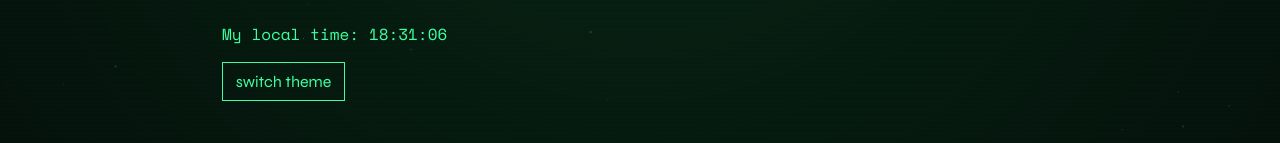
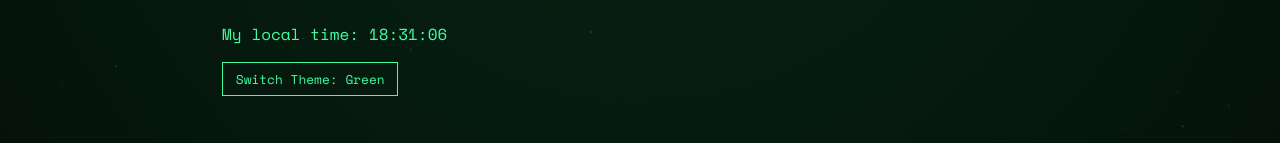
Before and after one commit to andries659/portfolio, a React (Vite) app: page / in a window 1280 px wide. Shown: the part 272-415 px from the top of the page. Built offline with nearby package versions, Linux system fonts and the light colour scheme; no server answers.

Commit message:
Update App.jsx

```diff
--- a/src/App.jsx
+++ b/src/App.jsx
@@ -1,27 +1,80 @@
 import React, { useEffect, useRef, useState } from 'react';
 import Portfolio from './components/Portfolio';
 
+// ===== Theme Definitions =====
+const THEMES = [
+  {
+    id: 'green',
+    label: 'Green',
+    bg: '#050d0a',
+    color: '#e0ffe8',
+    accent: '#3dffa0',
+    starRgb: '120, 220, 180',
+    vignette: 'rgba(40,255,120,0.1)',
+  },
+  {
+    id: 'purple',
+    label: 'Purple',
+    bg: '#0a0510',
+    color: '#f3e8ff',
+    accent: '#c084fc',
+    starRgb: '180, 120, 255',
+    vignette: 'rgba(160,80,255,0.1)',
+  },
+  {
+    id: 'red',
+    label: 'Red',
+    bg: '#0d0505',
+    color: '#ffe8e8',
+    accent: '#ff5f6d',
+    starRgb: '255, 100, 100',
+    vignette: 'rgba(255,60,60,0.1)',
+  },
+  {
+    id: 'blue',
+    label: 'Blue',
+    bg: '#030810',
+    color: '#e8f4ff',
+    accent: '#38bdf8',
+    starRgb: '80, 180, 255',
+    vignette: 'rgba(40,160,255,0.1)',
+  },
+  {
+    id: 'amber',
+    label: 'Amber',
+    bg: '#0d0900',
+    color: '#fff8e8',
+    accent: '#fbbf24',
+    starRgb: '255, 200, 60',
+    vignette: 'rgba(255,180,30,0.1)',
+  },
+];
+
 function App() {
   const canvasRef = useRef(null);
+  const starRgbRef = useRef(THEMES[0].starRgb);
 
   // ===== State =====
   const [time, setTime] = useState('');
   const [displayText, setDisplayText] = useState('');
-  const [theme, setTheme] = useState('green');
+  const [themeIndex, setThemeIndex] = useState(0);
   const [songs, setSongs] = useState([]);
   const [nowPlaying, setNowPlaying] = useState(null);
 
+  const theme = THEMES[themeIndex];
   const fullText = ".angel24.";
+
+  // Keep starRgbRef in sync so canvas always uses current theme color
+  useEffect(() => {
+    starRgbRef.current = theme.starRgb;
+  }, [theme]);
 
   // ===== Live Clock =====
   useEffect(() => {
     const updateTime = () => {
       const now = new Date();
-      setTime(
-        now.toLocaleTimeString('en-GB', { hour12: false })
-      );
+      setTime(now.toLocaleTimeString('en-GB', { hour12: false }));
     };
-
     updateTime();
     const interval = setInterval(updateTime, 1000);
     return () => clearInterval(interval);
@@ -35,38 +88,23 @@ function App() {
       i++;
       if (i === fullText.length) clearInterval(interval);
     }, 80);
-
     return () => clearInterval(interval);
   }, []);
 
   // ===== Spotify Data =====
   useEffect(() => {
     const SERVER = 'https://portfolio-ep8j.onrender.com';
-
     const load = () => {
       fetch(`${SERVER}/top-tracks`)
-      .then(res => {
-        if (!res.ok) throw new Error(`top-tracks: ${res.status}`);
-        return res.json();
-      })
-      .then(data => {
-        console.log('songs loaded:', data);
-        setSongs(data);
-      })
+        .then(res => { if (!res.ok) throw new Error(`top-tracks: ${res.status}`); return res.json(); })
+        .then(data => setSongs(data))
         .catch(err => console.error('top-tracks failed:', err));
 
       fetch(`${SERVER}/now-playing`)
-      .then(res => {
-        if (!res.ok) throw new Error(`now-playing: ${res.status}`);
-        return res.json();
-      })
-      .then(data => {
-        console.log('now playing:', data);
-        setNowPlaying(data);
-      })
+        .then(res => { if (!res.ok) throw new Error(`now-playing: ${res.status}`); return res.json(); })
+        .then(data => setNowPlaying(data))
         .catch(err => console.error('now-playing failed:', err));
     };
-
     load();
     const interval = setInterval(load, 5000);
     return () => clearInterval(interval);
@@ -76,7 +114,6 @@ function App() {
   useEffect(() => {
     const canvas = canvasRef.current;
     if (!canvas) return;
-
     const ctx = canvas.getContext('2d');
     let width = canvas.width = window.innerWidth;
     let height = canvas.height = window.innerHeight;
@@ -92,36 +129,27 @@ function App() {
 
     function draw() {
       ctx.clearRect(0, 0, width, height);
-
       stars.forEach((s) => {
         s.y += s.speed;
-        if (s.y > height) {
-          s.y = 0;
-          s.x = Math.random() * width;
-        }
-
+        if (s.y > height) { s.y = 0; s.x = Math.random() * width; }
         ctx.beginPath();
         ctx.arc(s.x, s.y, s.r, 0, Math.PI * 2);
-        ctx.fillStyle = `rgba(120, 220, 180, ${s.opacity * 0.6})`;
+        ctx.fillStyle = `rgba(${starRgbRef.current}, ${s.opacity * 0.6})`;
         ctx.fill();
       });
-
       animId = requestAnimationFrame(draw);
     }
 
     draw();
-
     const onResize = () => {
       width = canvas.width = window.innerWidth;
       height = canvas.height = window.innerHeight;
     };
+    window.addEventListener('resize', onResize);
+    return () => { cancelAnimationFrame(animId); window.removeEventListener('resize', onResize); };
+  }, []);
 
-    window.addEventListener('resize', onResize);
-    return () => {
-      cancelAnimationFrame(animId);
-      window.removeEventListener('resize', onResize);
-    };
-  }, []);
+  const cycleTheme = () => setThemeIndex((themeIndex + 1) % THEMES.length);
 
   return (
     <>
@@ -131,19 +159,15 @@ function App() {
         * { margin: 0; padding: 0; box-sizing: border-box; }
 
         body {
-          background: #050d0a;
-          color: #e0ffe8;
+          background: ${theme.bg};
+          color: ${theme.color};
           font-family: 'Syne', sans-serif;
+          transition: background 0.4s, color 0.4s;
         }
 
         .app-root {
           min-height: 100vh;
           position: relative;
-        }
-
-        .app-root.purple {
-          background: #0a0510;
-          color: #f3e8ff;
         }
 
         .bg-canvas {
@@ -168,7 +192,8 @@ function App() {
         .vignette {
           position: fixed;
           inset: 0;
-          background: radial-gradient(circle at top, rgba(40,255,120,0.1), transparent);
+          background: radial-gradient(circle at top, ${theme.vignette}, transparent);
+          transition: background 0.4s;
         }
 
         .content {
@@ -189,35 +214,46 @@ function App() {
 
         .accent {
           display: block;
-          color: #3dffa0;
+          color: ${theme.accent};
+          transition: color 0.4s;
         }
 
         .header-time {
           margin-top: 1rem;
           font-family: 'Space Mono';
-          color: #3dffa0;
+          color: ${theme.accent};
+          transition: color 0.4s;
         }
 
         .theme-toggle {
           margin-top: 1rem;
-          border: 1px solid #3dffa0;
+          border: 1px solid ${theme.accent};
           background: transparent;
-          color: #3dffa0;
+          color: ${theme.accent};
           padding: 0.4rem 0.8rem;
           cursor: pointer;
+          font-family: 'Space Mono';
+          font-size: 0.8rem;
+          transition: border-color 0.4s, color 0.4s, box-shadow 0.2s;
+        }
+
+        .theme-toggle:hover {
+          box-shadow: 0 0 10px ${theme.accent}55;
         }
 
         /* ABOUT BLOCK */
         .about-block {
           margin-top: 3rem;
           padding: 1.5rem;
-          border: 1px solid rgba(61,255,160,0.2);
-          background: rgba(61,255,160,0.03);
+          border: 1px solid ${theme.accent}33;
+          background: ${theme.accent}08;
+          transition: border-color 0.4s, background 0.4s;
         }
 
         .about-block h2 {
-          color: #3dffa0;
+          color: ${theme.accent};
           margin-bottom: 1rem;
+          transition: color 0.4s;
         }
 
         .about-text {
@@ -237,9 +273,10 @@ function App() {
         }
 
         .tag {
-          border: 1px solid rgba(61,255,160,0.3);
+          border: 1px solid ${theme.accent}4d;
           padding: 0.2rem 0.6rem;
           font-size: 0.7rem;
+          transition: border-color 0.4s;
         }
 
         .songs {
@@ -253,10 +290,11 @@ function App() {
           display: flex;
           gap: 1rem;
           padding: 1rem;
-          border: 1px solid rgba(61,255,160,0.3);
+          border: 1px solid ${theme.accent}4d;
           margin-bottom: 2rem;
           align-items: center;
           animation: pulseGlow 2s infinite;
+          transition: border-color 0.4s;
         }
 
         .now-playing img {
@@ -267,9 +305,10 @@ function App() {
 
         .now-playing p {
           font-size: 0.7rem;
-          color: #3dffa0;
+          color: ${theme.accent};
           font-family: 'Space Mono';
           margin-bottom: 0.25rem;
+          transition: color 0.4s;
         }
 
         .now-playing h3 {
@@ -284,9 +323,9 @@ function App() {
         }
 
         @keyframes pulseGlow {
-          0%   { box-shadow: 0 0 5px rgba(61,255,160,0.2); }
-          50%  { box-shadow: 0 0 20px rgba(61,255,160,0.5); }
-          100% { box-shadow: 0 0 5px rgba(61,255,160,0.2); }
+          0%   { box-shadow: 0 0 5px ${theme.accent}33; }
+          50%  { box-shadow: 0 0 20px ${theme.accent}80; }
+          100% { box-shadow: 0 0 5px ${theme.accent}33; }
         }
 
         /* SONGS GRID */
@@ -303,9 +342,9 @@ function App() {
           gap: 0.5rem;
           text-decoration: none;
           color: inherit;
-          border: 1px solid rgba(61,255,160,0.15);
+          border: 1px solid ${theme.accent}26;
           padding: 0.75rem;
-          transition: transform 0.2s, box-shadow 0.2s;
+          transition: transform 0.2s, box-shadow 0.2s, border-color 0.4s;
         }
 
         .song-card img {
@@ -330,46 +369,26 @@ function App() {
 
         .song-card:hover {
           transform: scale(1.05);
-          box-shadow: 0 0 25px rgba(61,255,160,0.25);
+          box-shadow: 0 0 25px ${theme.accent}40;
+        }
+
+        .open-spotify {
+          color: ${theme.accent} !important;
+          transition: opacity 0.2s, color 0.4s;
         }
 
         @media (max-width: 600px) {
-  .header {
-    padding: 2rem 1rem;
-  }
-
-  .songs-grid {
-    grid-template-columns: repeat(2, 1fr);
-    gap: 0.75rem;
-  }
-
-  .song-card p {
-    font-size: 0.75rem;
-  }
-
-  .now-playing {
-    flex-direction: column;
-    align-items: flex-start;
-    gap: 0.75rem;
-  }
-
-  .now-playing img {
-    width: 100%;
-    height: auto;
-    aspect-ratio: 1;
-  }
-
-  .now-playing h3 {
-    font-size: 0.85rem;
-  }
-
-  .header-title {
-    font-size: clamp(2rem, 10vw, 4rem);
-  }
+          .header { padding: 2rem 1rem; }
+          .songs-grid { grid-template-columns: repeat(2, 1fr); gap: 0.75rem; }
+          .song-card p { font-size: 0.75rem; }
+          .now-playing { flex-direction: column; align-items: flex-start; gap: 0.75rem; }
+          .now-playing img { width: 100%; height: auto; aspect-ratio: 1; }
+          .now-playing h3 { font-size: 0.85rem; }
+          .header-title { font-size: clamp(2rem, 10vw, 4rem); }
         }
       `}</style>
 
-      <div className={`app-root ${theme}`}>
+      <div className="app-root">
         <canvas ref={canvasRef} className="bg-canvas" />
         <div className="scanlines" />
         <div className="vignette" />
@@ -383,11 +402,8 @@ function App() {
 
             <div className="header-time">My local time: {time}</div>
 
-            <button
-              className="theme-toggle"
-              onClick={() => setTheme(theme === 'green' ? 'purple' : 'green')}
-            >
-              switch theme
+            <button className="theme-toggle" onClick={cycleTheme}>
+              Switch Theme: {theme.label}
             </button>
 
             {/* ABOUT BLOCK */}
@@ -433,12 +449,8 @@ function App() {
                       target="_blank"
                       rel="noreferrer"
                       className="song-card"
-                      onMouseEnter={(e) => {
-                        e.currentTarget.querySelector('.open-spotify').style.opacity = '1';
-                      }}
-                      onMouseLeave={(e) => {
-                        e.currentTarget.querySelector('.open-spotify').style.opacity = '0';
-                      }}
+                      onMouseEnter={(e) => { e.currentTarget.querySelector('.open-spotify').style.opacity = '1'; }}
+                      onMouseLeave={(e) => { e.currentTarget.querySelector('.open-spotify').style.opacity = '0'; }}
                     >
                       <img src={song.album.images[1].url} alt={song.name} />
                       <div>
@@ -451,9 +463,7 @@ function App() {
                           display: 'block',
                           fontSize: '0.65rem',
                           fontFamily: 'Space Mono',
-                          color: '#3dffa0',
                           opacity: 0,
-                          transition: 'opacity 0.2s',
                           marginTop: '0.3rem'
                         }}>
                           ↗ open in spotify
```
Lines whose indentation alone changed are shown as unchanged.
